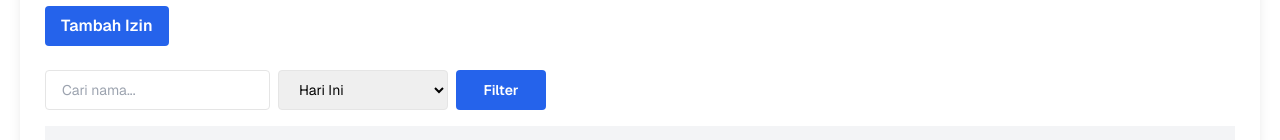
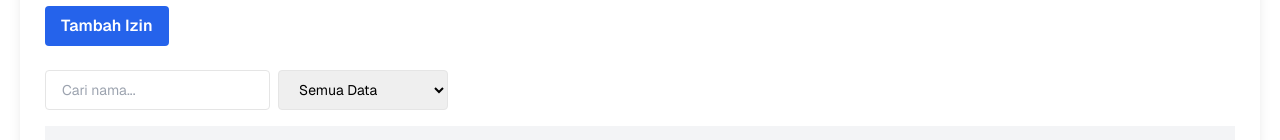
Before and after one commit to ghazwanz/attendance, a Next.js app: page /protected/izin in a window 1280 px wide. Shown: the part 155-295 px from the top of the page. Built offline with nearby package versions, Linux system fonts and the light colour scheme; no server answers.

Commit message:
delete button

```diff
--- a/app/protected/izin/components/PermissionTable.tsx
+++ b/app/protected/izin/components/PermissionTable.tsx
@@ -26,7 +26,7 @@ export default function PermissionTable({
   const [selectedPermissionId, setSelectedPermissionId] = useState<string | null>(null);
   const [statusLoading, setStatusLoading] = useState(false);
   // State untuk filter
-  const [selectedDay, setSelectedDay] = useState("today");
+  const [selectedDay, setSelectedDay] = useState("all");
   const [searchName, setSearchName] = useState("");
 
   useEffect(() => {
@@ -143,27 +143,17 @@ export default function PermissionTable({
           className="border rounded text-sm px-4 py-2 h-10"
           style={{ minWidth: 170 }}
         >
+          <option value="all">Semua Data</option>
           <option value="today">Hari Ini</option>
           <option value="yesterday">Kemarin</option>
           <option value="last7">7 Hari Kemarin</option>
           <option value="last30">Sebulan Kemarin</option>
-          <option value="all">Semua Data</option>
         </select>
-        <button
-          className="bg-blue-600 hover:bg-blue-700 text-white rounded text-sm font-semibold px-4 h-10"
-          style={{ minWidth: 90 }}
-          onClick={() => {
-            setSelectedDay(selectedDay);
-            setSearchName(searchName);
-          }}
-        >
-          Filter
-        </button>
-        {(selectedDay !== "today" || searchName) && (
+        {(selectedDay !== "all" || searchName) && (
           <button
             className="ml-2 bg-gray-300 hover:bg-gray-400 text-black rounded text-sm px-4 h-10"
             style={{ minWidth: 80 }}
-            onClick={() => { setSelectedDay("today"); setSearchName(""); }}
+            onClick={() => { setSelectedDay("all"); setSearchName(""); }}
           >
             Reset
           </button>
```
